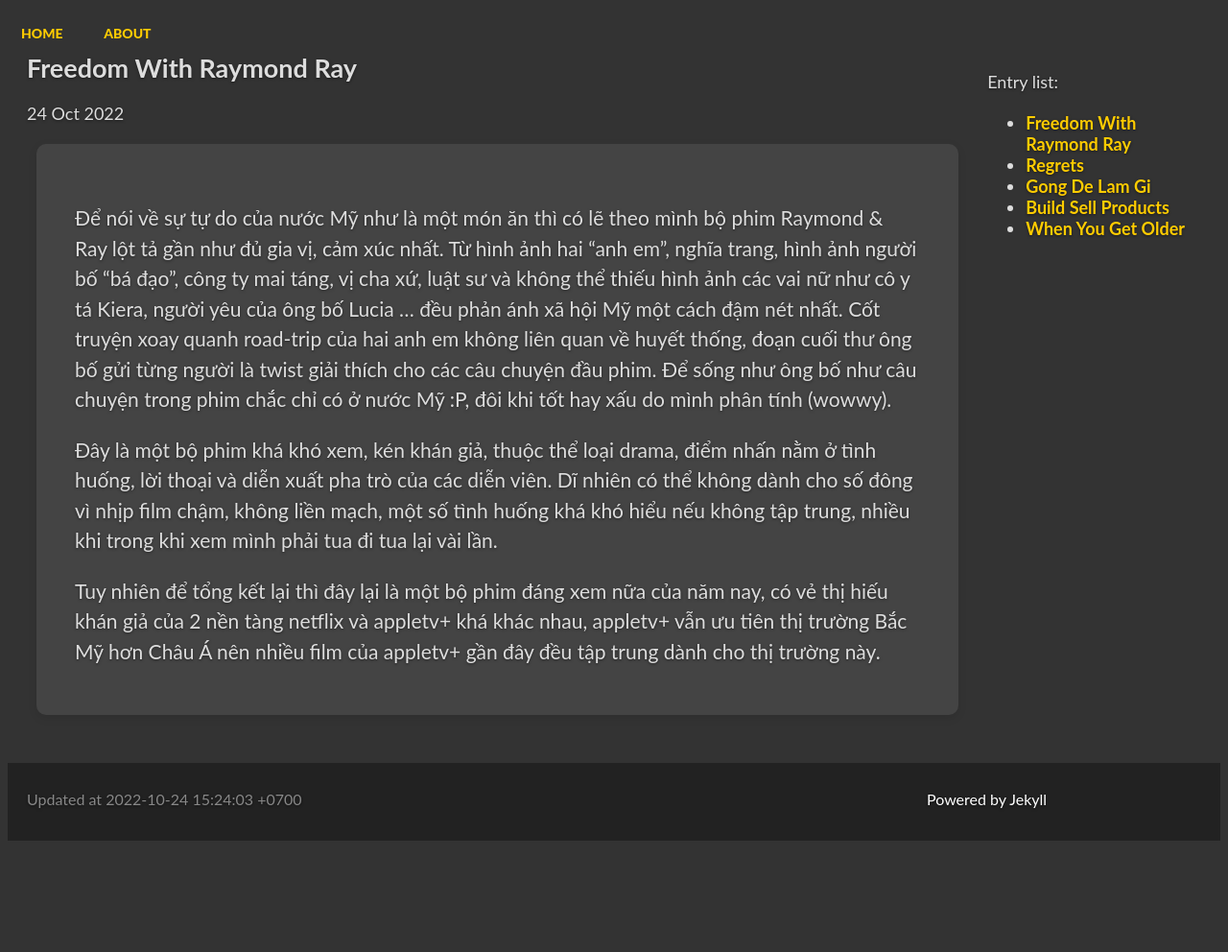
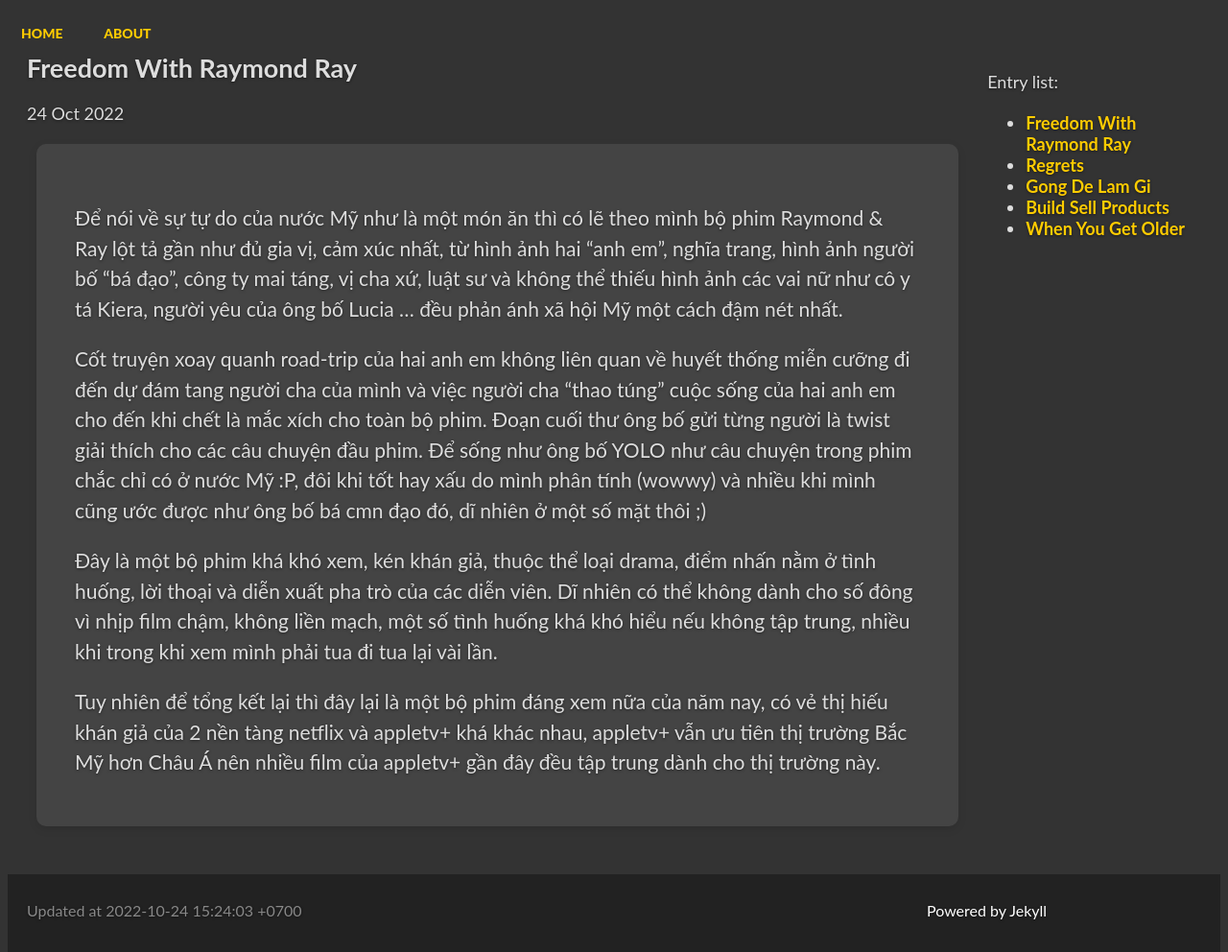
Before and after one commit to vdchuyen/chuyen-vn, a Jekyll site: the page built from _posts/2022-10-24-freedom-with-raymond-ray.md, in a window 1280 px wide. Shown: the whole page at 96% size. Built offline with Jekyll 4.4.1, drawn with Linux system fonts in a browser that asks for light colours; our own code applies the rules of GitHub Pages for plain Markdown files; Markdown is read by kramdown in place of the engine named in the settings; before the commit the page ends 900 px from its top, so only the background shows below that.

Commit message:
Update 2022-10-24-freedom-with-raymond-ray.md

```diff
--- a/_posts/2022-10-24-freedom-with-raymond-ray.md
+++ b/_posts/2022-10-24-freedom-with-raymond-ray.md
@@ -1,4 +1,6 @@
-Để nói về sự tự do của nước Mỹ như là một món ăn thì có lẽ theo mình bộ phim Raymond & Ray lột tả gần như đủ gia vị, cảm xúc nhất. Từ hình ảnh hai "anh em", nghĩa trang, hình ảnh người bố "bá đạo", công ty mai táng, vị cha xứ, luật sư và không thể thiếu hình ảnh các vai nữ như cô y tá Kiera, người yêu của ông bố Lucia ... đều phản ánh xã hội Mỹ một cách đậm nét nhất. Cốt truyện xoay quanh road-trip của hai anh em không liên quan về huyết thống, đoạn cuối thư ông bố gửi từng người là twist giải thích cho các câu chuyện đầu phim. Để sống như ông bố như câu chuyện trong phim chắc chỉ có ở nước Mỹ :P, đôi khi tốt hay xấu do mình phân tính (wowwy).
+Để nói về sự tự do của nước Mỹ như là một món ăn thì có lẽ theo mình bộ phim Raymond & Ray lột tả gần như đủ gia vị, cảm xúc nhất, từ hình ảnh hai "anh em", nghĩa trang, hình ảnh người bố "bá đạo", công ty mai táng, vị cha xứ, luật sư và không thể thiếu hình ảnh các vai nữ như cô y tá Kiera, người yêu của ông bố Lucia ... đều phản ánh xã hội Mỹ một cách đậm nét nhất.
+
+Cốt truyện xoay quanh road-trip của hai anh em không liên quan về huyết thống miễn cưỡng đi đến dự đám tang người cha của mình và việc người cha "thao túng" cuộc sống của hai anh em cho đến khi chết là mắc xích cho toàn bộ phim. Đoạn cuối thư ông bố gửi từng người là twist giải thích cho các câu chuyện đầu phim. Để sống như ông bố YOLO như câu chuyện trong phim chắc chỉ có ở nước Mỹ :P, đôi khi tốt hay xấu do mình phân tính (wowwy) và nhiều khi mình cũng ước được như ông bố bá cmn đạo đó, dĩ nhiên ở một số mặt thôi ;)
 
 Đây là một bộ phim khá khó xem, kén khán giả, thuộc thể loại drama, điểm nhấn nằm ở tình huống, lời thoại và diễn xuất pha trò của các diễn viên. Dĩ nhiên có thể không dành cho số đông vì nhịp film chậm, không liền mạch, một số tình huống khá khó hiểu nếu không tập trung, nhiều khi trong khi xem mình phải tua đi tua lại vài lần.
 
```
